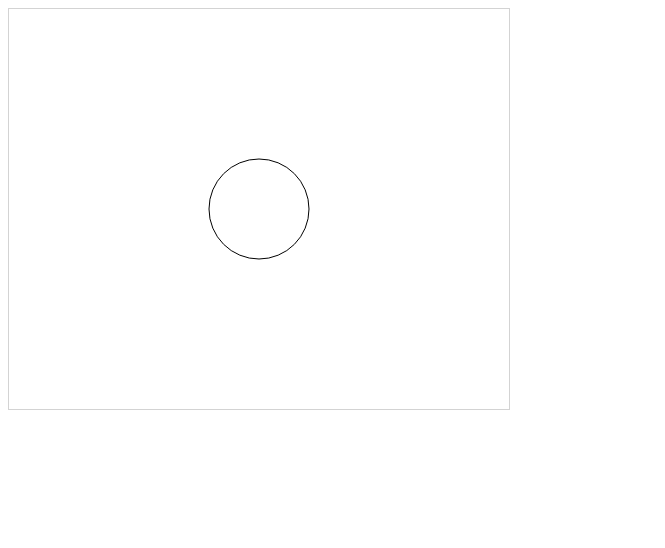
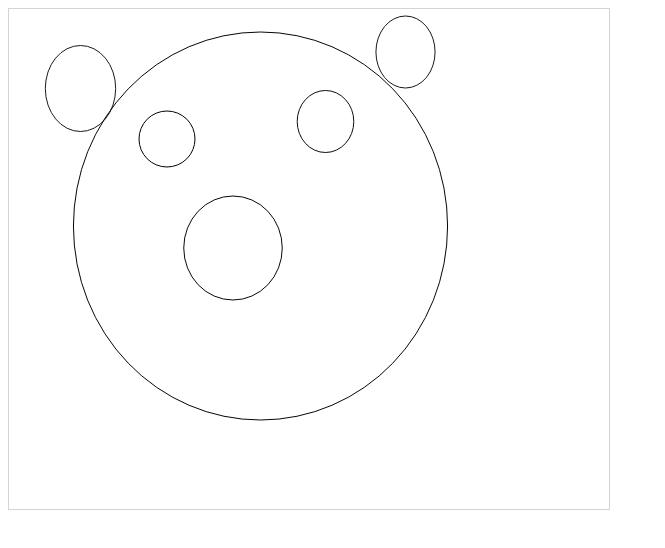
Before and after one commit to vijay925/twoJSPuppy, a plain HTML site: page index.html in a window 1280 px wide. Shown: the whole page, without its empty margins (0-665 px from the left). Drawn offline with Linux system fonts and the light colour scheme.

Commit message:
Update index.html

```diff
--- a/index.html
+++ b/index.html
@@ -2,7 +2,7 @@
 <html>
 <body>
 
-<canvas id="myCanvas" width="500" height="400" style="border:1px solid #d3d3d3;">
+<canvas id="myCanvas" width="600" height="500" style="border:1px solid #d3d3d3;">
 Your browser does not support the HTML5 canvas tag.</canvas>
 
 <script>
@@ -10,8 +10,62 @@ Your browser does not support the HTML5 canvas tag.</canvas>
 var c = document.getElementById("myCanvas");
 var ctx = c.getContext("2d");
 ctx.beginPath();
-ctx.arc(250, 200, 50, 0, 2 * Math.PI);
+
+ctx.strokeStyle = '#000000';
+ctx.save();
+ctx.translate(251.5, 217);
+ctx.scale(0.9642857142857143, 1);
+ctx.beginPath();
+ctx.arc(0, 0, 194, 0, 6.283185307179586, false);
 ctx.stroke();
+ctx.closePath();
+ctx.restore();
+ctx.strokeStyle = '#000000';
+ctx.save();
+ctx.translate(158, 130);
+ctx.scale(1, 1);
+ctx.beginPath();
+ctx.arc(0, 0, 28, 0, 6.283185307179586, false);
+ctx.stroke();
+ctx.closePath();
+ctx.restore();
+ctx.strokeStyle = '#000000';
+ctx.save();
+ctx.translate(316.5, 112.5);
+ctx.scale(0.9130434782608695, 1);
+ctx.beginPath();
+ctx.arc(0, 0, 31, 0, 6.283185307179586, false);
+ctx.stroke();
+ctx.closePath();
+ctx.restore();
+ctx.strokeStyle = '#000000';
+ctx.save();
+ctx.translate(224, 239);
+ctx.scale(0.9473684210526315, 1);
+ctx.beginPath();
+ctx.arc(0, 0, 52, 0, 6.283185307179586, false);
+ctx.stroke();
+ctx.closePath();
+ctx.restore();
+ctx.strokeStyle = '#000000';
+ctx.save();
+ctx.translate(71.5, 79.5);
+ctx.scale(0.8181818181818182, 1);
+ctx.beginPath();
+ctx.arc(0, 0, 43, 0, 6.283185307179586, false);
+ctx.stroke();
+ctx.closePath();
+ctx.restore();
+ctx.strokeStyle = '#000000';
+ctx.save();
+ctx.translate(396.5, 43);
+ctx.scale(0.8214285714285714, 1);
+ctx.beginPath();
+ctx.arc(0, 0, 36, 0, 6.283185307179586, false);
+ctx.stroke();
+ctx.closePath();
+ctx.restore();
+
 
 </script>
 
```
